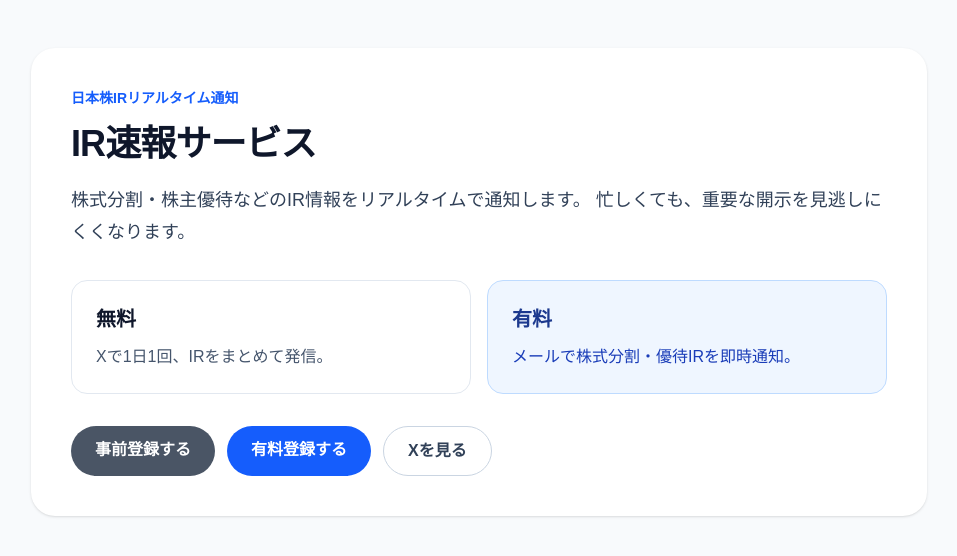
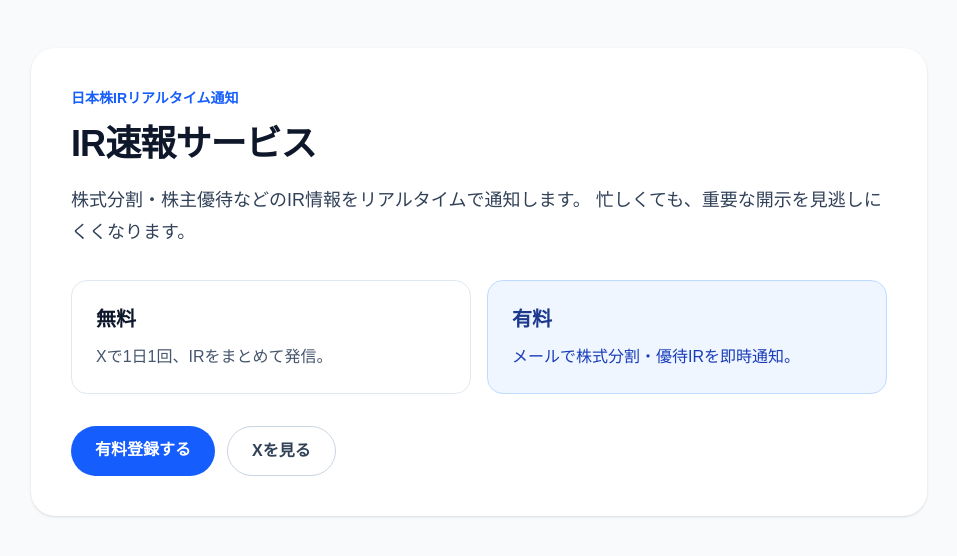
Before and after one commit to midori345/ir-alert, a Next.js app: page / in a window 1280 px wide. Shown: the top 556 px of the page, without its empty margins (161-1118 px from the left). Built offline with nearby package versions, Linux system fonts and the light colour scheme.

Commit message:
remove preregister button

```diff
--- a/app/page.tsx
+++ b/app/page.tsx
@@ -37,14 +37,7 @@ export default function Home() {
 
        <div className="mt-8 flex flex-col gap-3 sm:flex-row">
 
-  <a
-    href="https://docs.google.com/forms/d/e/1FAIpQLSevxV7IE8qIDkPFXSXiQYutoc4DZJVOLwGF_7xb6ZC7wIiM_A/viewform?usp=dialog"
-    target="_blank"
-    rel="noopener noreferrer"
-    className="rounded-full bg-gray-600 px-6 py-3 text-center font-bold text-white"
-  >
-    事前登録する
-  </a>
+
 
   <a
     href="https://docs.google.com/forms/d/e/1FAIpQLSf8hqCSRh3ioF2jjQcLmIO0u_tRWR9qE2UnBzAicbKwmyFDNQ/viewform?usp=dialog"
```
